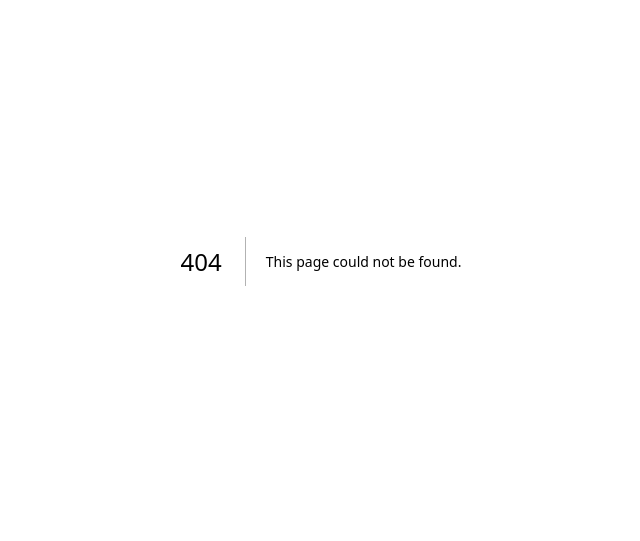
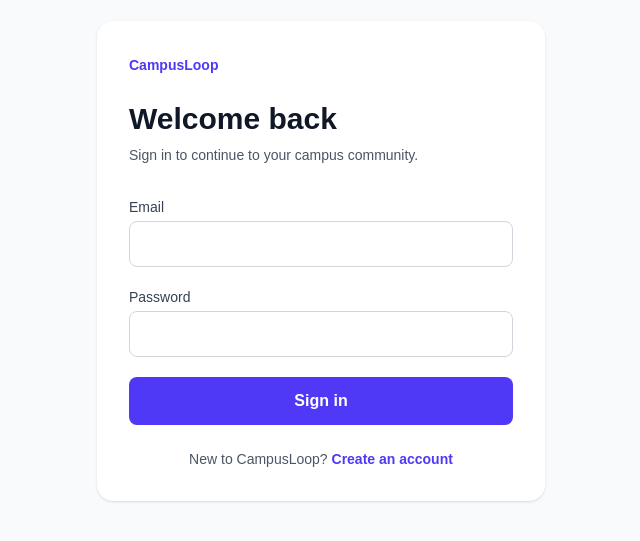
Before and after one commit to tasniamaha/CampusLoop, a Next.js app in the folder frontend/web/: page /login in a window 1280 px wide. Before the commit this address had no page. Shown: the part 139-680 px from the top of the page, without its empty margins (319-959 px from the left). Built offline with nearby package versions, Linux system fonts and the light colour scheme.

Commit message:
feat:added frontend for login and dashboard

```diff
--- /dev/null
+++ b/frontend/web/app/api/auth/login/route.ts
@@ -0,0 +1,43 @@
+import { NextRequest, NextResponse } from 'next/server';
+
+export async function POST(request: NextRequest) {
+  try {
+    const body = await request.json();
+
+    const response = await fetch(`${process.env.API_URL}/auth/login`, {
+      method: 'POST',
+      headers: {
+        'Content-Type': 'application/json',
+      },
+      body: JSON.stringify(body),
+      cache: 'no-store',
+    });
+
+    const data = await response.json();
+
+    if (!response.ok) {
+      return NextResponse.json(data, {
+        status: response.status,
+      });
+    }
+
+    const result = NextResponse.json({
+      user: data.user,
+    });
+
+    result.cookies.set('campusloop_token', data.accessToken, {
+      httpOnly: true,
+      secure: process.env.NODE_ENV === 'production',
+      sameSite: 'lax',
+      path: '/',
+      maxAge: data.expiresIn,
+    });
+
+    return result;
+  } catch {
+    return NextResponse.json(
+      { message: 'Unable to connect to the authentication service' },
+      { status: 502 },
+    );
+  }
+}
--- /dev/null
+++ b/frontend/web/app/dashboard/page.tsx
@@ -0,0 +1,17 @@
+
+export default function DashboardPage() {
+  return (
+    <main className="min-h-screen bg-gray-50 px-6 py-12">
+      <div className="mx-auto max-w-4xl">
+        <h1 className="text-3xl font-bold text-gray-900">
+          CampusLoop Dashboard
+        </h1>
+
+        <p className="mt-3 text-gray-600">
+          You have reached the dashboard. Campus resources, lost-and-found,
+          and study collaboration will be available here.
+        </p>
+      </div>
+    </main>
+  );
+}
--- a/frontend/web/app/layout.tsx
+++ b/frontend/web/app/layout.tsx
@@ -13,8 +13,9 @@
 });
 
 export const metadata: Metadata = {
-  title: "Create Next App",
-  description: "Generated by create next app",
+  title: "CampusLoop",
+  description:
+    "Share campus resources, find lost items, and collaborate with students.",
 };
 
 export default function RootLayout({ children }: LayoutProps<"/">) {
--- /dev/null
+++ b/frontend/web/app/login/page.tsx
@@ -0,0 +1,119 @@
+
+'use client';
+
+import { FormEvent, useState } from 'react';
+import { useRouter } from 'next/navigation';
+import Link from 'next/link';
+
+export default function LoginPage() {
+  const router = useRouter();
+  const [email, setEmail] = useState('');
+  const [password, setPassword] = useState('');
+  const [error, setError] = useState('');
+  const [loading, setLoading] = useState(false);
+
+  async function handleSubmit(event: FormEvent<HTMLFormElement>) {
+    event.preventDefault();
+    setError('');
+    setLoading(true);
+
+    try {
+      const response = await fetch('/api/auth/login', {
+        method: 'POST',
+        headers: {
+          'Content-Type': 'application/json',
+        },
+        body: JSON.stringify({ email, password }),
+      });
+
+      const data = await response.json();
+
+      if (!response.ok) {
+        setError(
+          Array.isArray(data.message)
+            ? data.message.join(', ')
+            : data.message || 'Login failed',
+        );
+        return;
+      }
+
+      router.push('/dashboard');
+      router.refresh();
+    } catch {
+      setError('Unable to connect. Please try again.');
+    } finally {
+      setLoading(false);
+    }
+  }
+
+  return (
+    <main className="flex min-h-screen items-center justify-center bg-gray-50 px-4 py-12">
+      <section className="w-full max-w-md rounded-2xl bg-white p-8 shadow-sm">
+        <Link href="/" className="text-sm font-semibold text-indigo-600">
+          CampusLoop
+        </Link>
+
+        <h1 className="mt-6 text-3xl font-bold text-gray-900">
+          Welcome back
+        </h1>
+        <p className="mt-2 text-sm text-gray-600">
+          Sign in to continue to your campus community.
+        </p>
+
+        <form onSubmit={handleSubmit} className="mt-8 space-y-5">
+          <div>
+            <label htmlFor="email" className="mb-1 block text-sm font-medium text-gray-700">
+              Email
+            </label>
+            <input
+              id="email"
+              type="email"
+              autoComplete="email"
+              required
+              maxLength={254}
+              value={email}
+              onChange={(event) => setEmail(event.target.value)}
+              className="w-full rounded-lg border border-gray-300 px-3 py-2.5 text-gray-900 outline-none focus:border-indigo-500 focus:ring-2 focus:ring-indigo-100"
+            />
+          </div>
+
+          <div>
+            <label htmlFor="password" className="mb-1 block text-sm font-medium text-gray-700">
+              Password
+            </label>
+            <input
+              id="password"
+              type="password"
+              autoComplete="current-password"
+              required
+              value={password}
+              onChange={(event) => setPassword(event.target.value)}
+              className="w-full rounded-lg border border-gray-300 px-3 py-2.5 text-gray-900 outline-none focus:border-indigo-500 focus:ring-2 focus:ring-indigo-100"
+            />
+          </div>
+
+          {error && (
+            <p role="alert" className="text-sm text-red-600">
+              {error}
+            </p>
+          )}
+
+          <button
+            type="submit"
+            disabled={loading}
+            className="w-full rounded-lg bg-indigo-600 px-4 py-3 font-semibold text-white hover:bg-indigo-700 disabled:cursor-not-allowed disabled:opacity-60"
+          >
+            {loading ? 'Signing in...' : 'Sign in'}
+          </button>
+        </form>
+
+        <p className="mt-6 text-center text-sm text-gray-600">
+          New to CampusLoop?{' '}
+          <Link href="/register" className="font-semibold text-indigo-600 hover:underline">
+            Create an account
+          </Link>
+        </p>
+      </section>
+    </main>
+  );
+}
```
